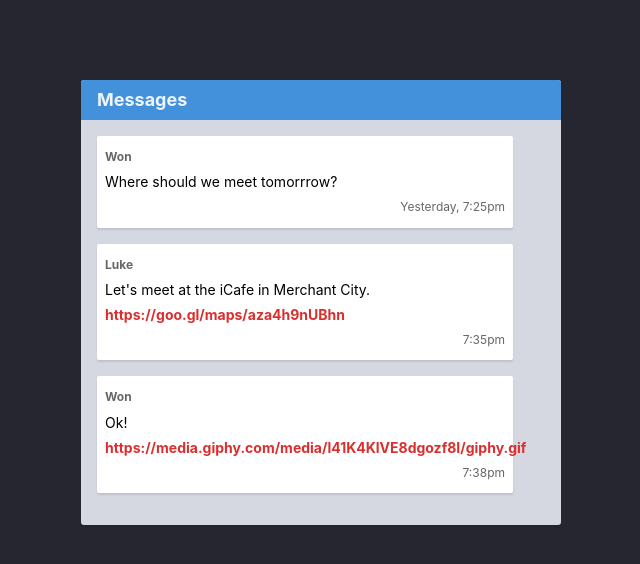
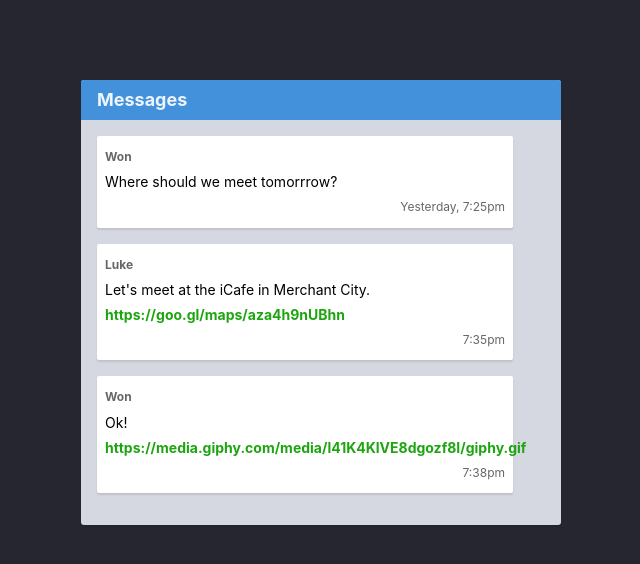
Before and after one commit to MariamZiade/HTML-CSS-Git-Exercise-Tripoli, a website: page week-1/9-git-branch/index.html in a window 1280 px wide. Shown: the whole page, without its empty margins (319-959 px from the left). Drawn offline with Linux system fonts and the light colour scheme.

Commit message:
green_links

```diff
--- a/week-1/9-git-branch/styles.css
+++ b/week-1/9-git-branch/styles.css
@@ -1,6 +1,6 @@
 /* Add your own CSS code below */
 .link {
-  color: rgb(219, 46, 46);
+  color: rgb(29, 165, 16);
   font-weight: 700;
   text-decoration: none;
 }
```
Also changed, not shown: week-1/9-git-branch/readme.md.
